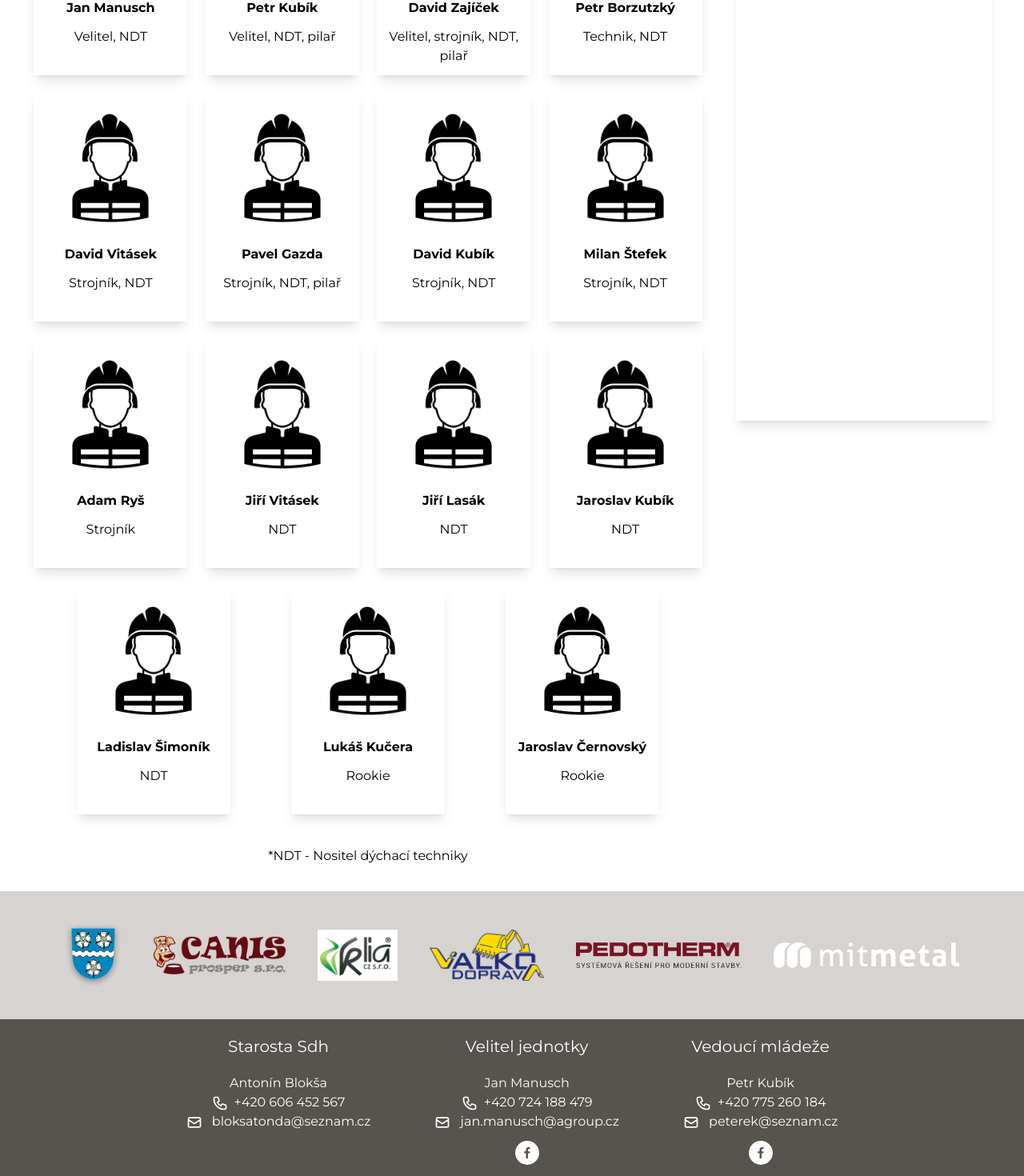
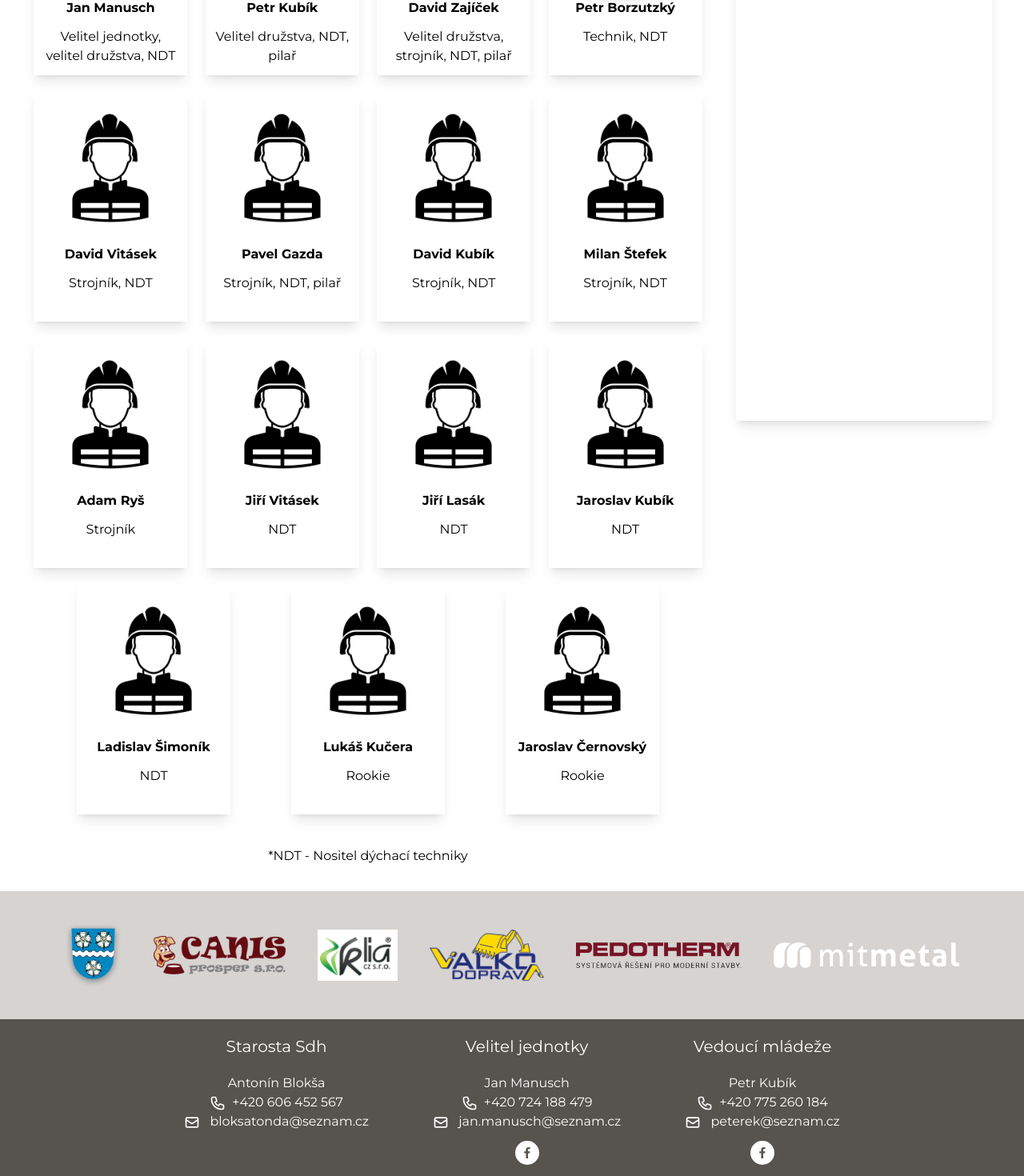
Before and after one commit to petrborzutzky/hasici_bohuslavice, a Next.js app: page /clenove-jednotky in a window 1280 px wide. Shown: the part 378-1848 px from the top of the page at 80% size. Built offline with nearby package versions, Linux system fonts and the light colour scheme.

Commit message:
Prvni avatar

```diff
--- a/components/Footer.jsx
+++ b/components/Footer.jsx
@@ -69,7 +69,7 @@ const Footer = () => {
           title="Velitel jednotky"
           name="Jan Manusch"
           phone="+420 724 188 479"
-          mail="jan.manusch@agroup.cz"
+          mail="jan.manusch@seznam.cz"
           facebook="jan.manusch.3"
         />
         <ContactMember
--- a/pages/clenove-jednotky.js
+++ b/pages/clenove-jednotky.js
@@ -10,13 +10,20 @@ function clenove() {
         Členové výjezdové jednotky - JSDH Bohuslavice
       </h2>
       <div className="flex justify-evenly gap-5 flex-wrap">
-        <Avatar name="Jan Manusch" functions="Velitel, NDT" />
-        <Avatar name="Petr Kubík" functions="Velitel, NDT, pilař" />
+        <Avatar
+          name="Jan Manusch"
+          functions="Velitel jednotky, velitel družstva, NDT"
+        />
+        <Avatar name="Petr Kubík" functions="Velitel družstva, NDT, pilař" />
         <Avatar
           name="David Zajíček"
-          functions="Velitel, strojník, NDT, pilař"
+          functions="Velitel družstva, strojník, NDT, pilař"
         />
-        <Avatar name="Petr Borzutzký" functions="Technik, NDT" photo="/avatars/01.jpg" />
+        <Avatar
+          name="Petr Borzutzký"
+          functions="Technik, NDT"
+          photo="/avatars/01.jpg"
+        />
         <Avatar name="David Vitásek" functions="Strojník, NDT" />
         <Avatar name="Pavel Gazda" functions="Strojník, NDT, pilař" />
         <Avatar name="David Kubík" functions="Strojník, NDT" />
```
